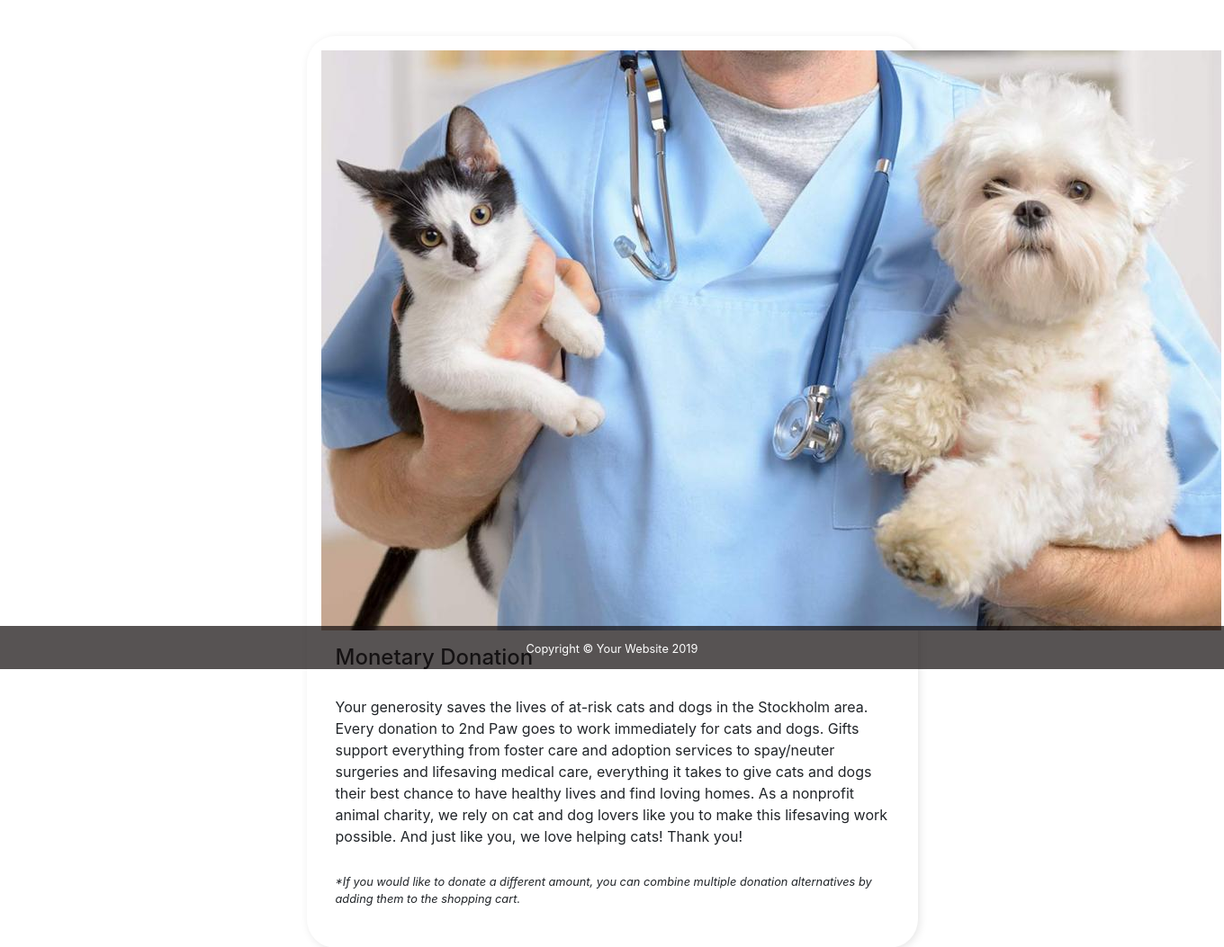
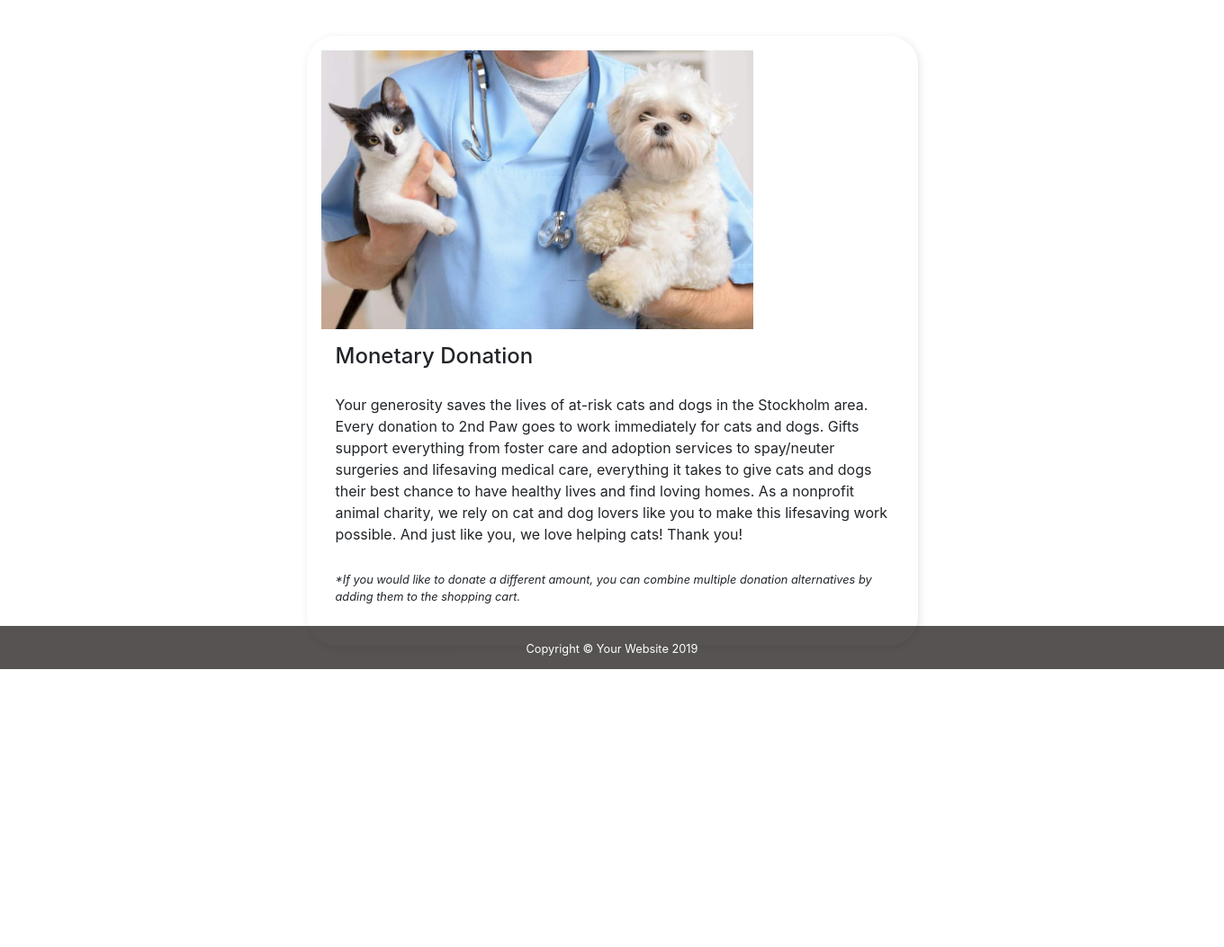
Before and after one commit to 3PU/2nd-paw, a Django app: a page that uses products/templates/donation.html in a window 1360 px wide. Shown: the part 56-1109 px from the top of the page at 90% size. After the commit the page ends 800 px from the top, so only its background shows below. Run offline with Django 3.2, Linux system fonts and the light colour scheme; data that the repository does not hold is empty; some libraries are stand-ins or nearby versions.

Commit message:
Updated image class to match all products templates

```diff
--- a/products/templates/donation.html
+++ b/products/templates/donation.html
@@ -9,7 +9,7 @@
         <div class="row justify-content-center">
             <div class="col-xs-12 col-sm-8 col-lg-6 col-xl-6 card">
                 <div>
-                    <img class="product-detail-image" src="{% static 'img/cat_dog_vet.jpg' %}"></img>
+                    <img class="product-image" src="{% static 'img/cat_dog_vet.jpg' %}"></img>
                 </div>
                 <div class="product-text-container">
                 <h4>Monetary Donation</h4>
```
